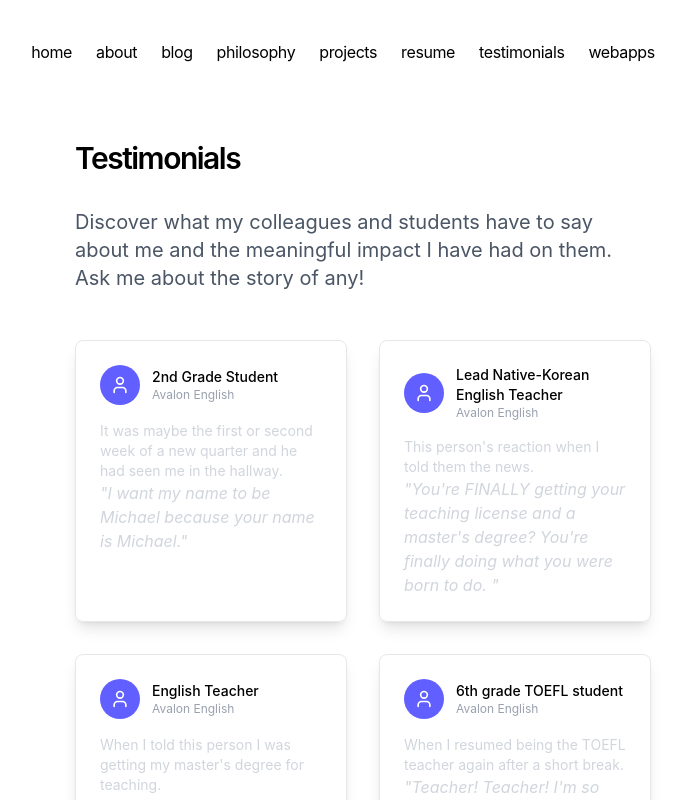
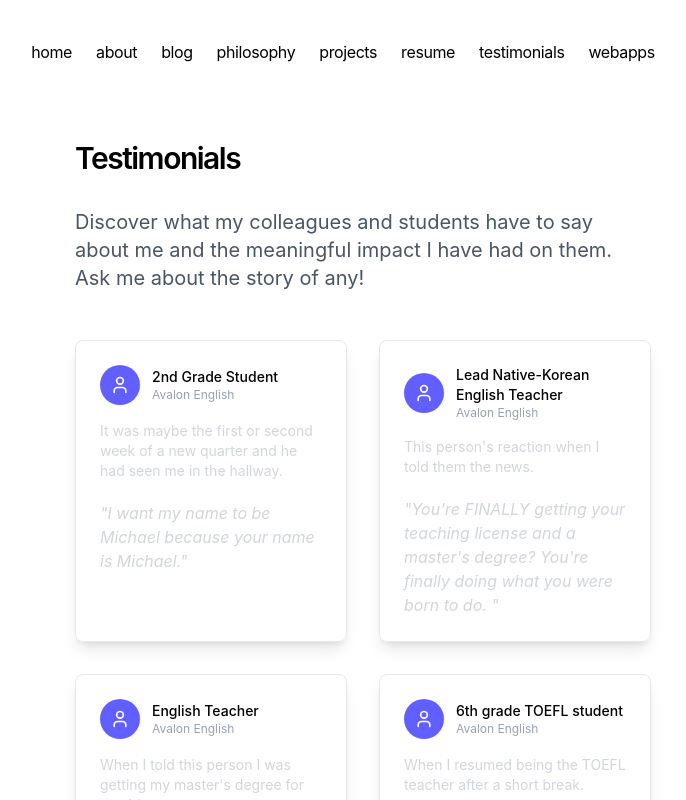
Before and after one commit to mjf1406/portfolio-nextjs, a Next.js app: page /testimonials in a window 1280 px wide. Shown: the top 800 px of the page, without its empty margins (277-963 px from the left). Built offline with nearby package versions, Linux system fonts and the light colour scheme.

Commit message:
style changes

```diff
--- a/app/testimonials/page.tsx
+++ b/app/testimonials/page.tsx
@@ -32,8 +32,7 @@ const testimonials = [
         job_title: "6th grade TOEFL student",
         workplace: "Avalon English",
         quote: "Teacher! Teacher! I'm so glad you're back! I've had so many different teachers here, but you! You are the best teacher I've ever had! ",
-        context:
-            "When I resumed being the TOEFL teacher again after a short break.",
+        context: "When I resumed being the TOEFL teacher after a short break.",
     },
     {
         name: "",
@@ -161,7 +160,7 @@ export default function Testimonials() {
                                     </div>
                                 </div>
                             </div>
-                            <p className="text-gray-300 text-sm">
+                            <p className="text-gray-300 text-sm mb-5">
                                 {testimonial.context}
                             </p>
                             <p className="text-gray-300 text-base italic">
```
